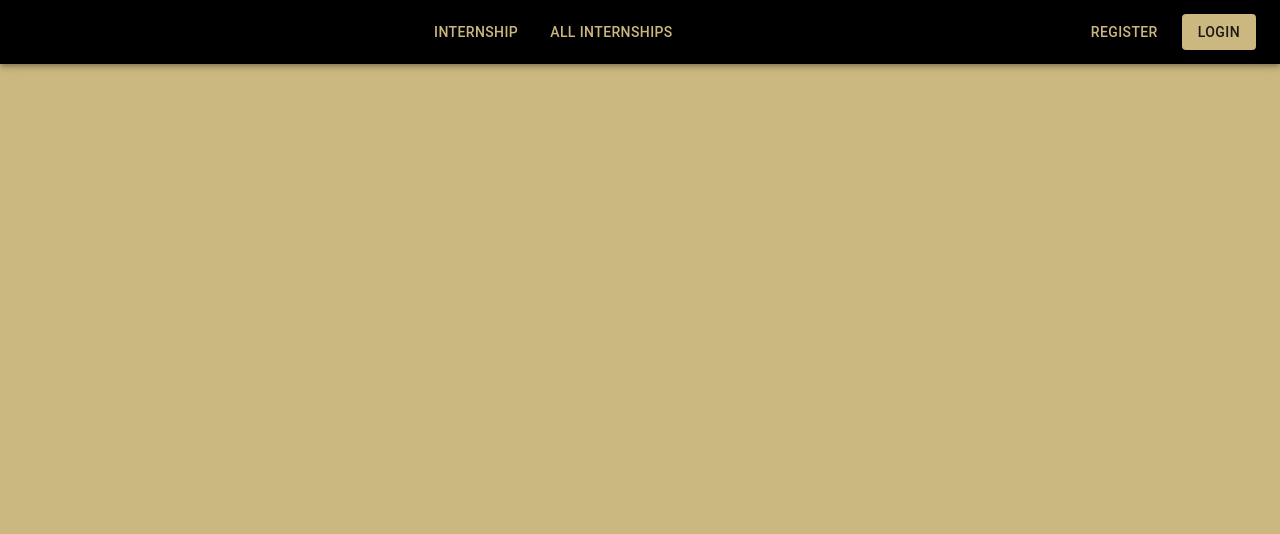
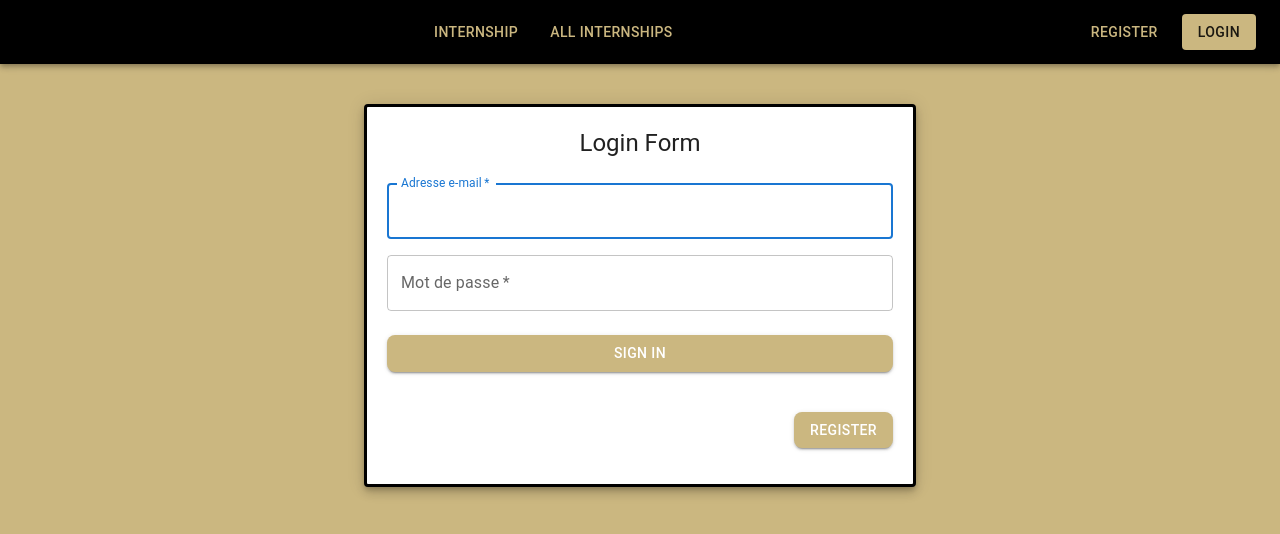
Before and after one commit to Assowavesss/file-management-system, a React (Vite) app in the folder client/: page / in a window 1280 px wide. Shown: the top 534 px of the page. Built offline with nearby package versions, Linux system fonts and the light colour scheme.

Commit message:
update home page

```diff
--- a/client/src/App.tsx
+++ b/client/src/App.tsx
@@ -38,6 +38,7 @@ function App() {
               }}
             >
               <Routes>
+                <Route path="/" element={<LoginPage />} />
                 <Route path="/internship" element={<InternshipPage />} />
                 <Route path="/meeting" element={<MeetingPage />} />
                 <Route
```
Also changed, not shown: 1 other file (tests, documents, lock files or other folders).
